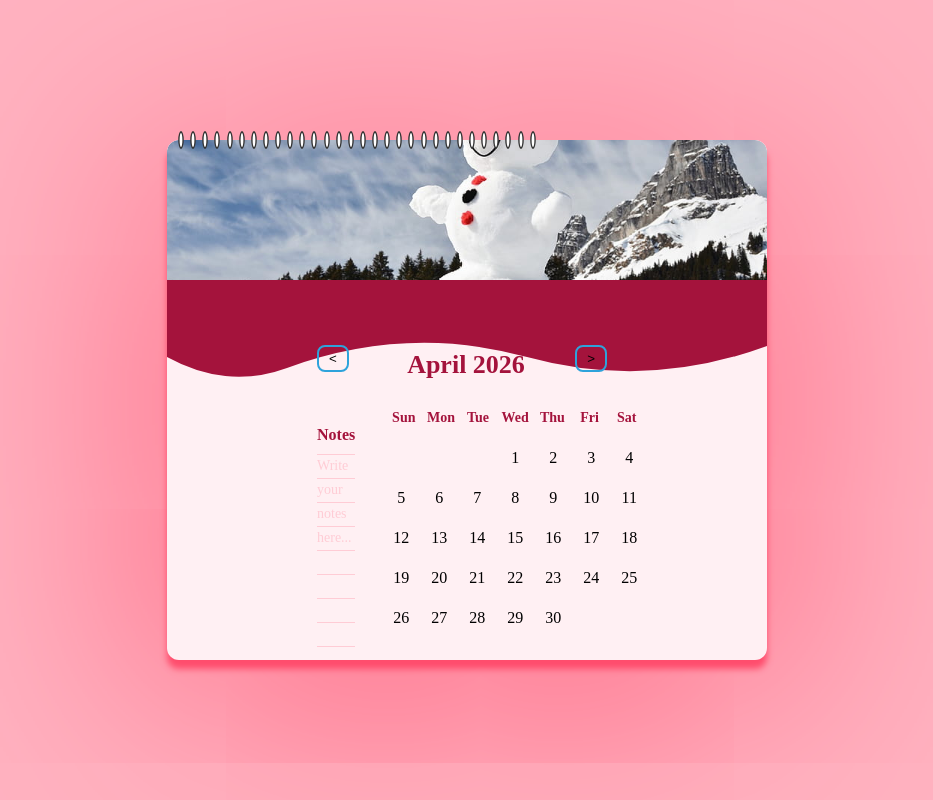
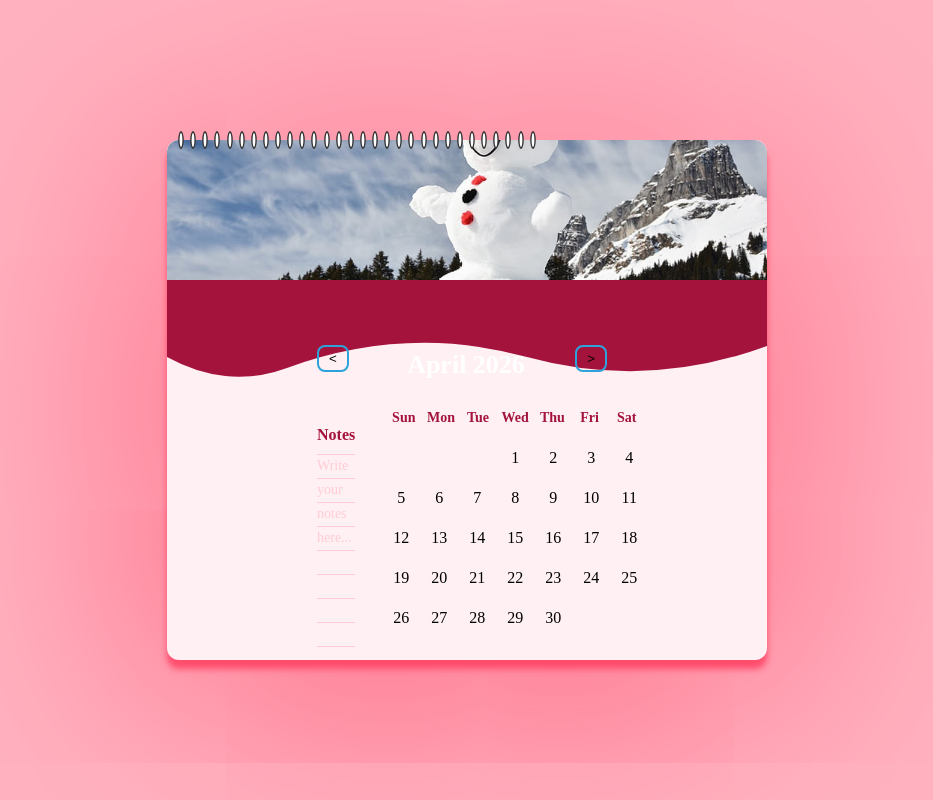
Before and after one commit to patankaif/TUF, a React (Vite) app: page / in a window 1280 px wide. Shown: the whole page, without its empty margins (283-1216 px from the left). Built offline with nearby package versions, Linux system fonts and the light colour scheme.

Commit message:
UI: Correct Month header color to white on dark pink background

```diff
--- a/src/components/Box.css
+++ b/src/components/Box.css
@@ -76,7 +76,7 @@ body {
   .monthHeader h2 {
     font-size: 28px;
     font-weight: bold;
-    color: #a4133c;
+    color: white;
   }
 
   .monthHeader button {
--- a/src/components/Calendar.css
+++ b/src/components/Calendar.css
@@ -23,7 +23,7 @@
 .monthHeader h2 {
   font-size: 26px;
   font-weight: bold;
-  color: #a4133c;
+  color: white;
   position: absolute;
   left: 45%;
   transform: translateX(-50%);
```
